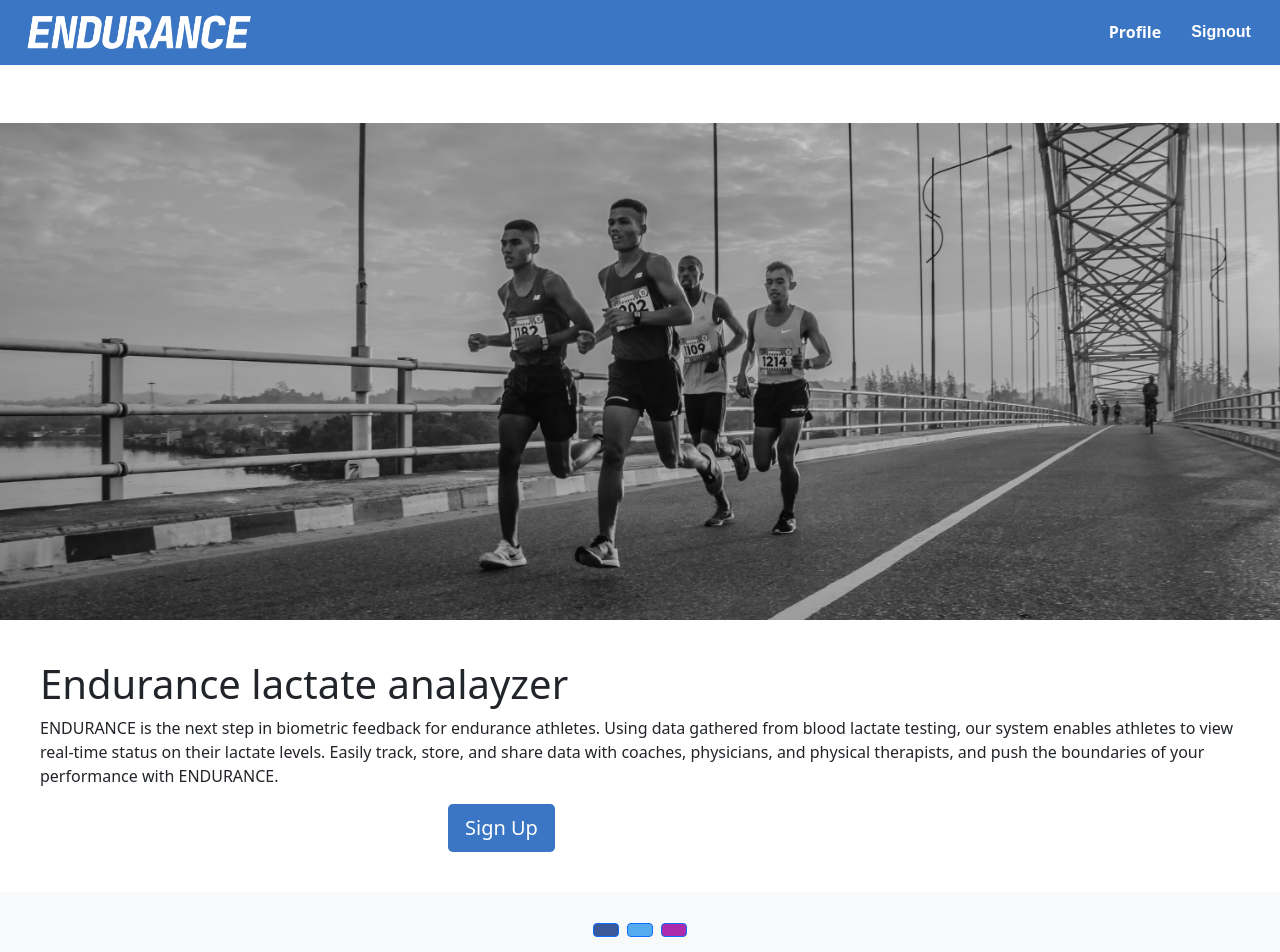
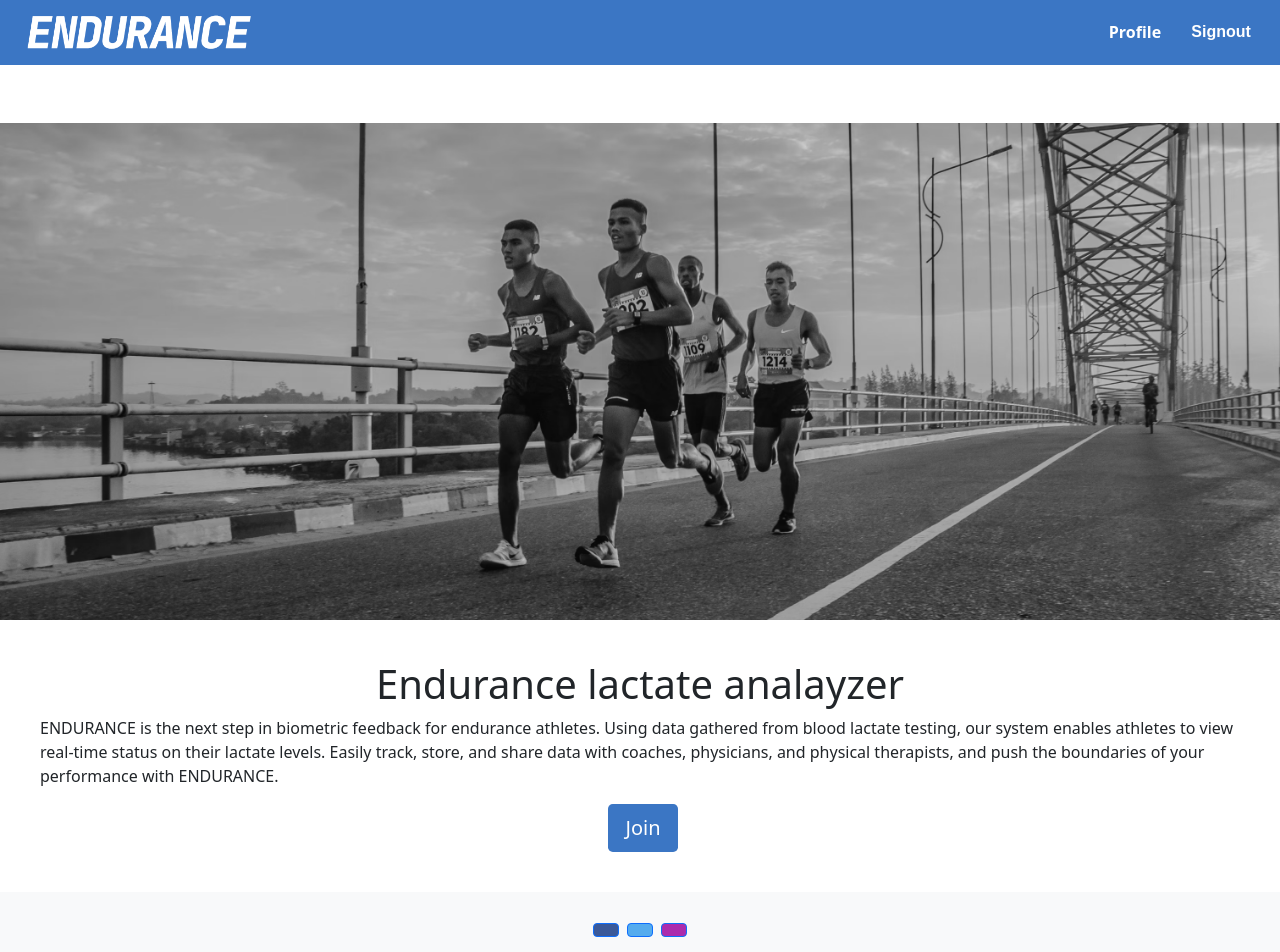
Before and after one commit to jonathonmcclen/endurance-lactate-analyzer-client, a React (Create React App) app: page / in a window 1280 px wide. Shown: the top 952 px of the page. Built offline with nearby package versions, Linux system fonts and the light colour scheme; no server answers.

Commit message:
home text centered

```diff
--- a/src/views/Home/Home.js
+++ b/src/views/Home/Home.js
@@ -16,11 +16,11 @@ const Home = () => {
           padding: "40px"
           }}>
           <div className="row">
-            <div className="col-1"> </div>
+            {/* <div className="col-1"> </div> */}
             {/* <div className="col-4">
               <img src={Marketing} width="100%" />{" "}
             </div> */}
-            <div>
+            <div id='enduracne-about-text-container'>
               <h1>Endurance lactate analayzer</h1>
               <p>
               ENDURANCE is the next step in biometric feedback for endurance athletes. Using data gathered from blood lactate testing, our system enables athletes to view real-time status on their lactate levels. Easily track, store, and share data with coaches, physicians, and physical therapists, and push the boundaries of your performance with ENDURANCE.
@@ -28,8 +28,12 @@ const Home = () => {
               <div className="row">
                 <div className="col-4"> </div>
                 <div className="col-4">
-                  <a href="/registration" className="btn btn-lg btn-orchird" style={{backgroundColor: '#3b76c4', color:"white"}}>
-                    Sign Up
+                  <a href="/registration" className="btn btn-lg btn-orchird" style={{
+                    backgroundColor: '#3b76c4',
+                    color:"white",
+                    position:'relative',
+                    right: '20px'}}>
+                    Join
                   </a>
                 </div>
                 <div className="col-4"> </div>
--- a/src/views/Home/styles.css
+++ b/src/views/Home/styles.css
@@ -2,3 +2,11 @@
   background-color: black;
   color: #fff;
 }
+
+
+#enduracne-about-text-container{
+  display: flex;
+  flex-direction: column;
+  align-items: center;
+  justify-items: center;
+}
```
